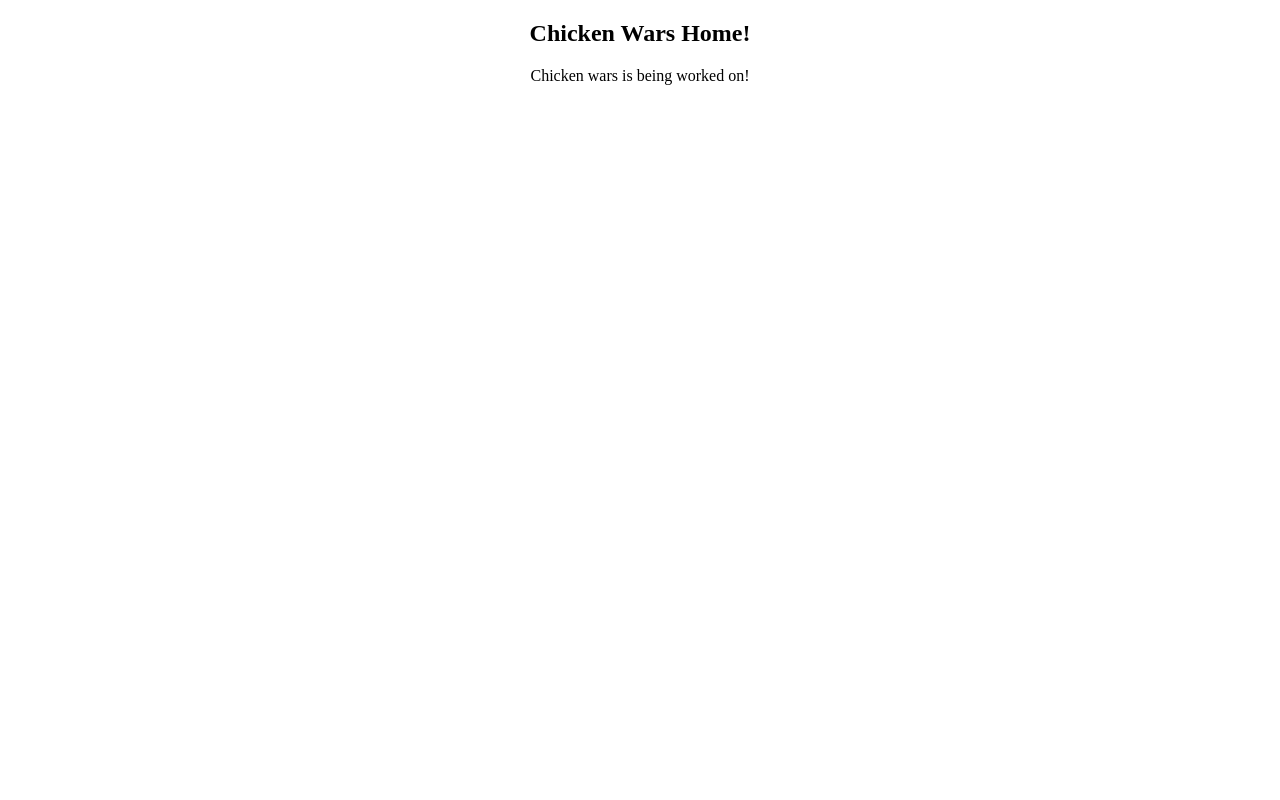
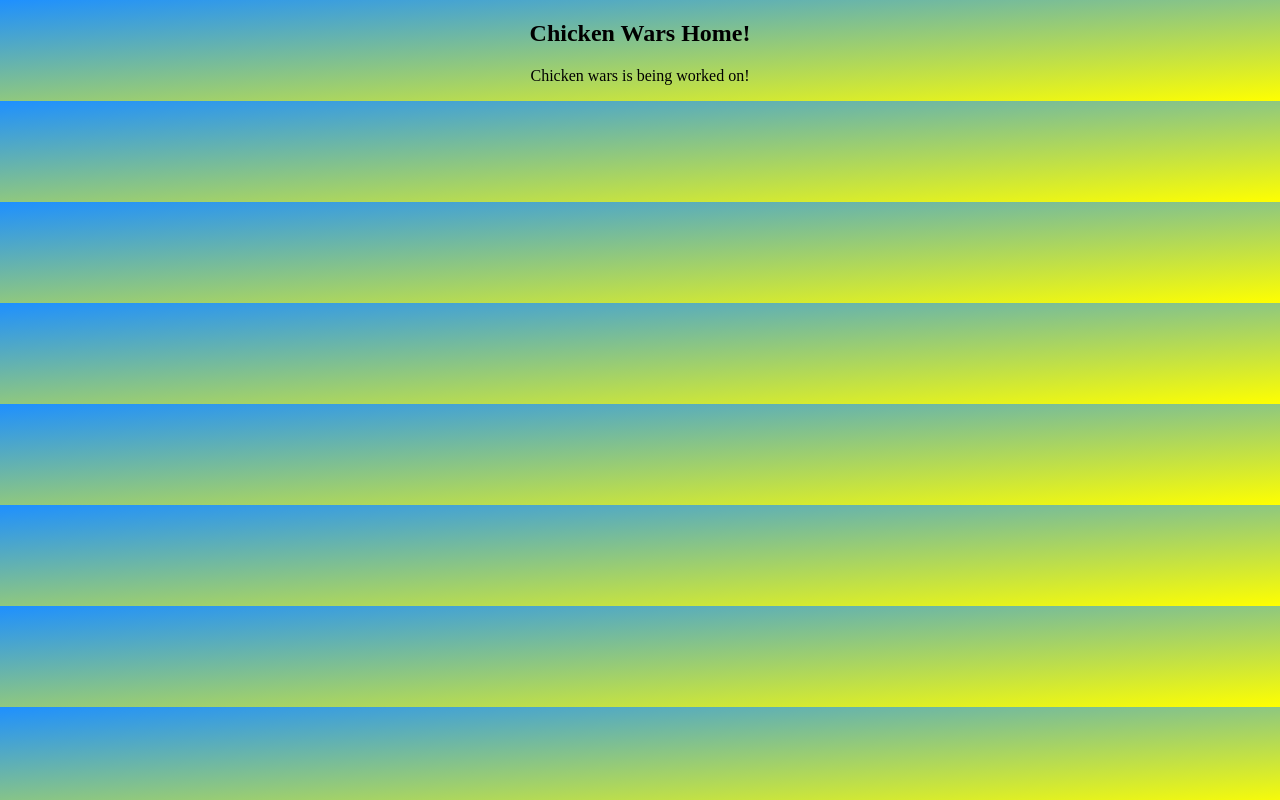
Before and after one commit to InfinityChickenjs/homepage, a plain HTML site: page index.html in a window 1280 px wide. Drawn offline with Linux system fonts and the light colour scheme.

Commit message:
Update index.html

```diff
--- a/index.html
+++ b/index.html
@@ -6,8 +6,8 @@
     <style>
       body {
         font-family: arial
-          background-color: babyBlue; /* For browsers that do not support gradients */
-          background-image: linear-gradient(to bottom right, babyBlue, yellow);
+          background-color: dodgerBlue; /* For browsers that do not support gradients */
+          background-image: linear-gradient(to bottom right, dodgerBlue, yellow);
       }
     </style>
   </head>
```
